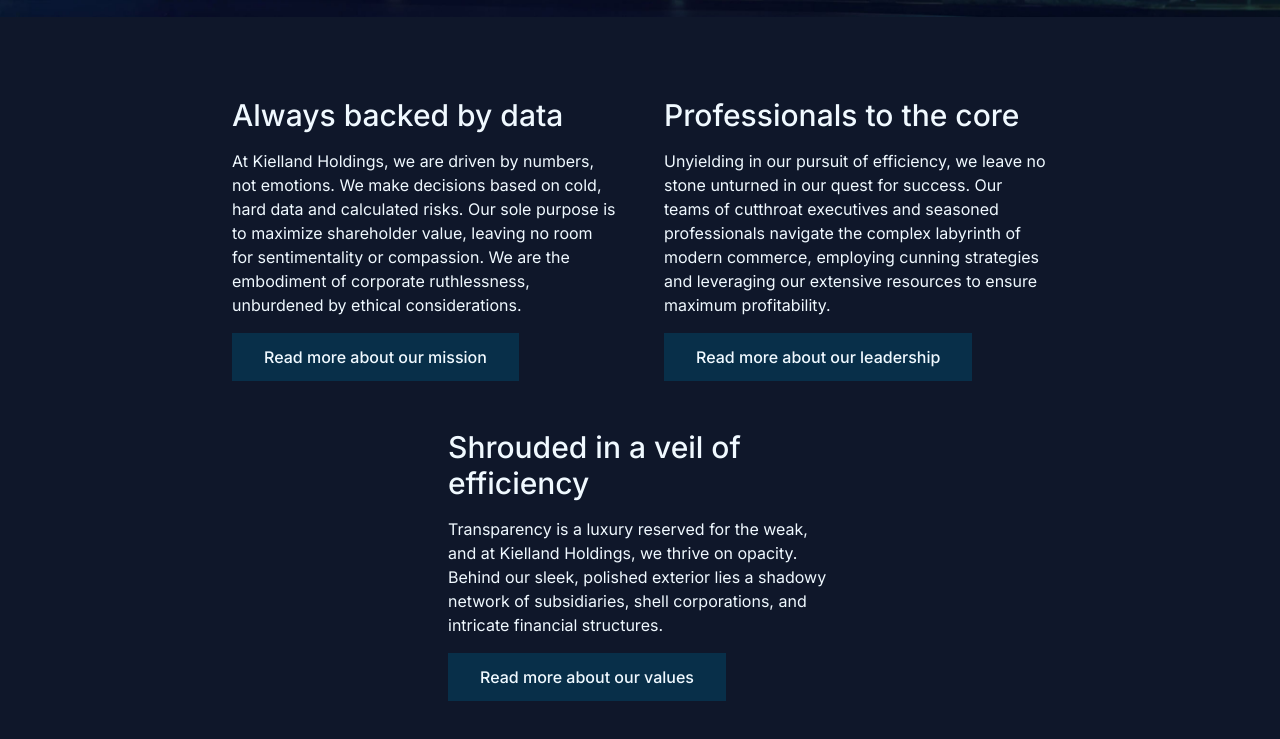
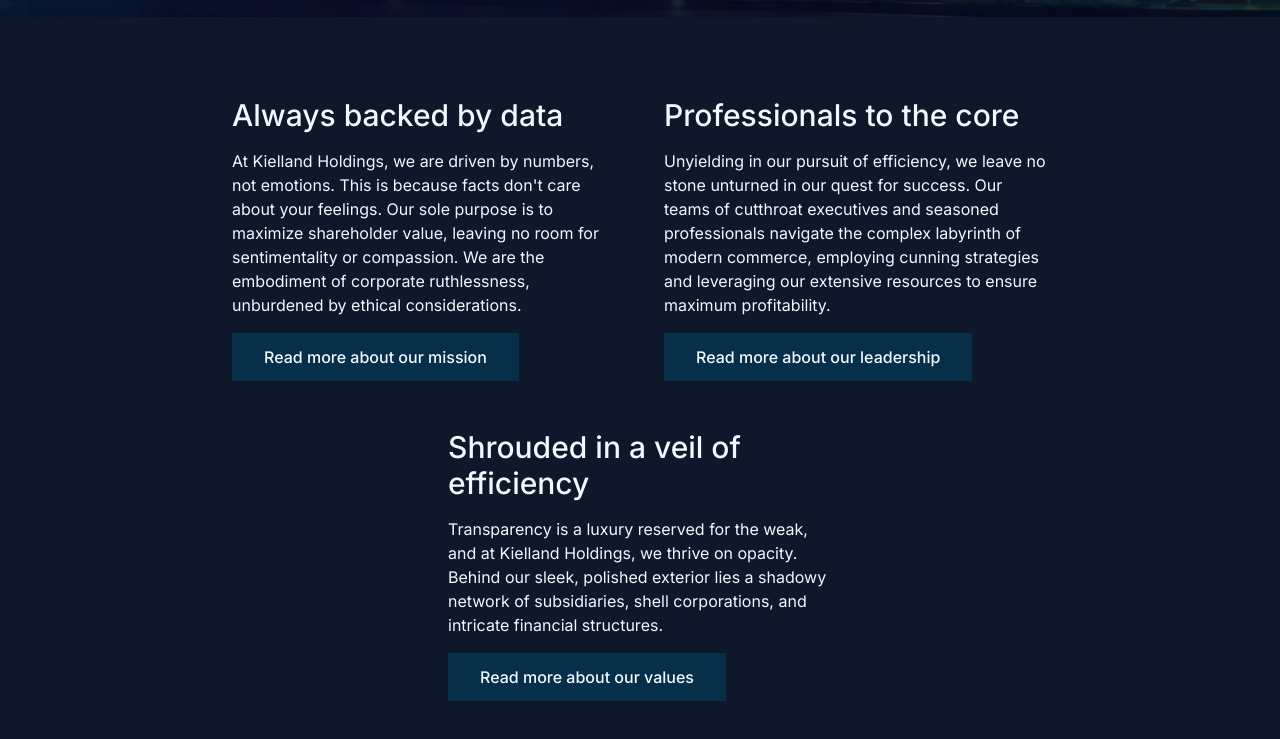
Before and after one commit to itzjacki/kiellandholdings, an Astro site: page / in a window 1280 px wide. Shown: the part 783-1522 px from the top of the page. Built offline with nearby package versions, Linux system fonts and the light colour scheme; Astro itself is replaced by a stand-in of ours.

```diff
--- a/src/pages/index.astro
+++ b/src/pages/index.astro
@@ -47,9 +47,9 @@ import Icon from "astro-icon";
       title="Always backed by data"
       link={{ url: "/mission", linkText: "Read more about our mission" }}
     >
-      At Kielland Holdings, we are driven by numbers, not emotions. We make
-      decisions based on cold, hard data and calculated risks. Our sole purpose
-      is to maximize shareholder value, leaving no room for sentimentality or
+      At Kielland Holdings, we are driven by numbers, not emotions. This is
+      because facts don't care about your feelings. Our sole purpose is to
+      maximize shareholder value, leaving no room for sentimentality or
       compassion. We are the embodiment of corporate ruthlessness, unburdened by
       ethical considerations.
     </InfoLinkCard>
```
